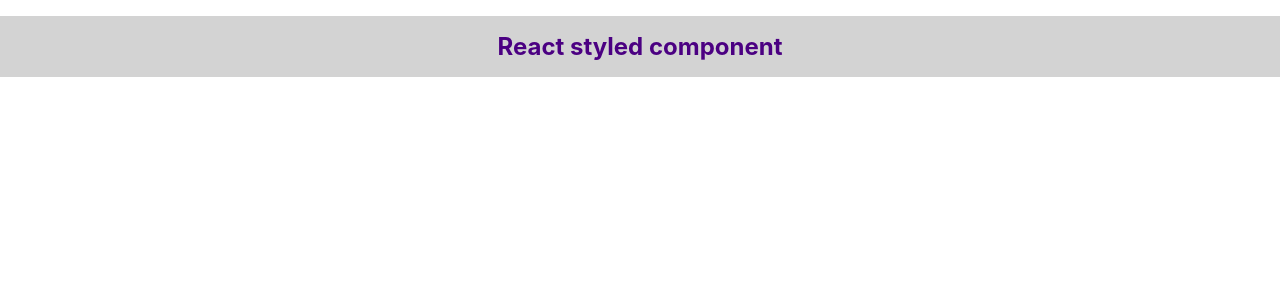
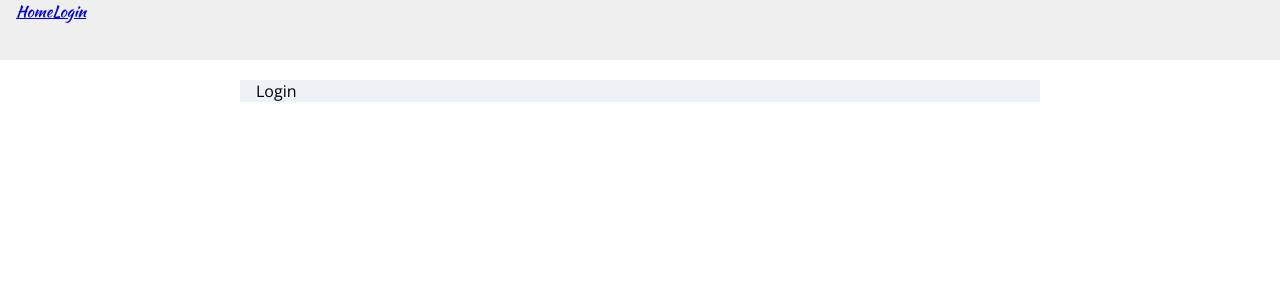
Before and after one commit to nahummor/styled-component, a React (Create React App) app: page /login in a window 1280 px wide. Shown: the top 300 px of the page. Built offline with nearby package versions, Linux system fonts and the light colour scheme.

Commit message:
create styled header component and layout component

```diff
--- a/package.json
+++ b/package.json
@@ -8,6 +8,7 @@
     "@testing-library/user-event": "^7.2.1",
     "react": "^16.13.1",
     "react-dom": "^16.13.1",
+    "react-router-dom": "^5.2.0",
     "react-scripts": "3.4.1",
     "styled-components": "^5.1.1"
   },
--- a/public/index.html
+++ b/public/index.html
@@ -1,20 +1,24 @@
 <!DOCTYPE html>
 <html lang="en">
-  <head>
+
+<head>
     <meta charset="utf-8" />
-    <link rel="icon" href="%PUBLIC_URL%/favicon.ico" />
-    <meta name="viewport" content="width=device-width, initial-scale=1" />
-    <meta name="theme-color" content="#000000" />
-    <meta
-      name="description"
-      content="Web site created using create-react-app"
-    />
-    <link rel="apple-touch-icon" href="%PUBLIC_URL%/logo192.png" />
+    <link rel="icon"
+          href="%PUBLIC_URL%/favicon.ico" />
+    <meta name="viewport"
+          content="width=device-width, initial-scale=1" />
+    <meta name="theme-color"
+          content="#000000" />
+    <meta name="description"
+          content="Web site created using create-react-app" />
+    <link rel="apple-touch-icon"
+          href="%PUBLIC_URL%/logo192.png" />
     <!--
       manifest.json provides metadata used when your web app is installed on a
       user's mobile device or desktop. See https://developers.google.com/web/fundamentals/web-app-manifest/
     -->
-    <link rel="manifest" href="%PUBLIC_URL%/manifest.json" />
+    <link rel="manifest"
+          href="%PUBLIC_URL%/manifest.json" />
     <!--
       Notice the use of %PUBLIC_URL% in the tags above.
       It will be replaced with the URL of the `public` folder during the build.
@@ -25,8 +29,13 @@
       Learn how to configure a non-root public URL by running `npm run build`.
     -->
     <title>React App</title>
-  </head>
-  <body>
+    <link href="https://fonts.googleapis.com/css2?family=Kaushan+Script&display=swap"
+          rel="stylesheet">
+    <link href="https://fonts.googleapis.com/css2?family=Open+Sans&display=swap"
+          rel="stylesheet">
+</head>
+
+<body>
     <noscript>You need to enable JavaScript to run this app.</noscript>
     <div id="root"></div>
     <!--
@@ -39,5 +48,6 @@
       To begin the development, run `npm start` or `yarn start`.
       To create a production bundle, use `npm run build` or `yarn build`.
     -->
-  </body>
+</body>
+
 </html>
--- a/src/components/App.js
+++ b/src/components/App.js
@@ -1,19 +1,35 @@
 import React from 'react';
-import styled from 'styled-components';
+import { createGlobalStyle } from 'styled-components';
+import { BrowserRouter, Switch, Route } from 'react-router-dom';
+import Home from './pages/Home';
+import Login from './pages/Login';
 
-const H1 = styled.h1`
-   color: indigo;
-   font-size: 1.5em;
-   text-align: center;
-   background-color: lightgray;
-   padding: 1rem;
+const GlobalStyle = createGlobalStyle`
+    body{
+        background: white;
+        min-height: 100vh;
+        margin: 0;
+        color: black;
+        font-family: 'Kaushan Script';
+    }
 `;
 
 function App() {
    return (
-      <div>
-         <H1>React styled component</H1>
-      </div>
+      <>
+         <GlobalStyle />
+
+         <BrowserRouter>
+            <Switch>
+               <Route path='/login'>
+                  <Login />
+               </Route>
+               <Route path='/'>
+                  <Home />
+               </Route>
+            </Switch>
+         </BrowserRouter>
+      </>
    );
 }
 
--- /dev/null
+++ b/src/components/common/Button.js
@@ -0,0 +1,38 @@
+import styled, { css } from 'styled-components';
+
+const Button = styled.button`
+   color: white;
+   background: ${(props) => (props.primary ? '#f8049c' : 'black')};
+   font-weight: bold;
+
+   box-shadow: none;
+
+   border: none;
+   width: 100%;
+   display: block;
+   white-space: none;
+
+   ${(props) =>
+      props.large
+         ? css`
+              padding: 10px;
+              font-size: 1.5rem;
+              border-radius: 5px;
+           `
+         : css`
+              padding: 8px;
+              font-size: 1rem;
+              border-radius: 4px;
+           `}
+
+   &:disabled {
+      background: #eee;
+      color: #666;
+   }
+
+   &:hover {
+      background: #eb75be;
+   }
+`;
+
+export { Button };
--- /dev/null
+++ b/src/components/common/Header.js
@@ -0,0 +1,25 @@
+import React from 'react';
+import styled from 'styled-components';
+import { Link } from 'react-router-dom';
+
+const HeaderWrapper = styled.header`
+   height: 60px;
+   width: 100%;
+   box-sizing: border-box;
+   display: flex;
+   padding: 0 16px;
+   position: fixed;
+   top: 0;
+   background: #eeee;
+`;
+
+export function Header() {
+   return (
+      <div>
+         <HeaderWrapper>
+            <Link to='/'>Home</Link>
+            <Link to='/login'>Login</Link>
+         </HeaderWrapper>
+      </div>
+   );
+}
--- /dev/null
+++ b/src/components/common/PageLayout.js
@@ -0,0 +1,30 @@
+import React from 'react';
+import styled from 'styled-components';
+import { Header } from './';
+
+const Content = styled.main`
+   max-width: 800px;
+   margin: 80px auto 0 auto;
+   padding: 0 16px;
+   box-sizing: border-box;
+   font-family: 'Open Sans';
+   background-color: #edf2f7;
+
+   h1,
+   h2,
+   h3,
+   h4,
+   h5,
+   h5 {
+      font-family: 'Kaushan Script';
+   }
+`;
+
+export function PageLayout({ children }) {
+   return (
+      <>
+         <Header />
+         <Content>{children}</Content>
+      </>
+   );
+}
--- /dev/null
+++ b/src/components/common/index.js
@@ -0,0 +1,3 @@
+export * from './Button';
+export * from './PageLayout';
+export * from './Header';
--- /dev/null
+++ b/src/components/pages/Home.js
@@ -0,0 +1,7 @@
+import React from 'react';
+import { PageLayout } from '../common';
+const Home = () => {
+   return <PageLayout>Home</PageLayout>;
+};
+
+export default Home;
--- /dev/null
+++ b/src/components/pages/Login.js
@@ -0,0 +1,8 @@
+import React from 'react';
+import { PageLayout } from '../common/PageLayout';
+
+const Login = () => {
+   return <PageLayout>Login</PageLayout>;
+};
+
+export default Login;
--- a/src/index.css
+++ b/src/index.css
@@ -11,3 +11,7 @@
    font-family: source-code-pro, Menlo, Monaco, Consolas, 'Courier New',
       monospace;
 }
+
+.text {
+   color: #eb75be;
+}
```
Also changed, not shown: 1 other file (tests, documents, lock files or other folders).
